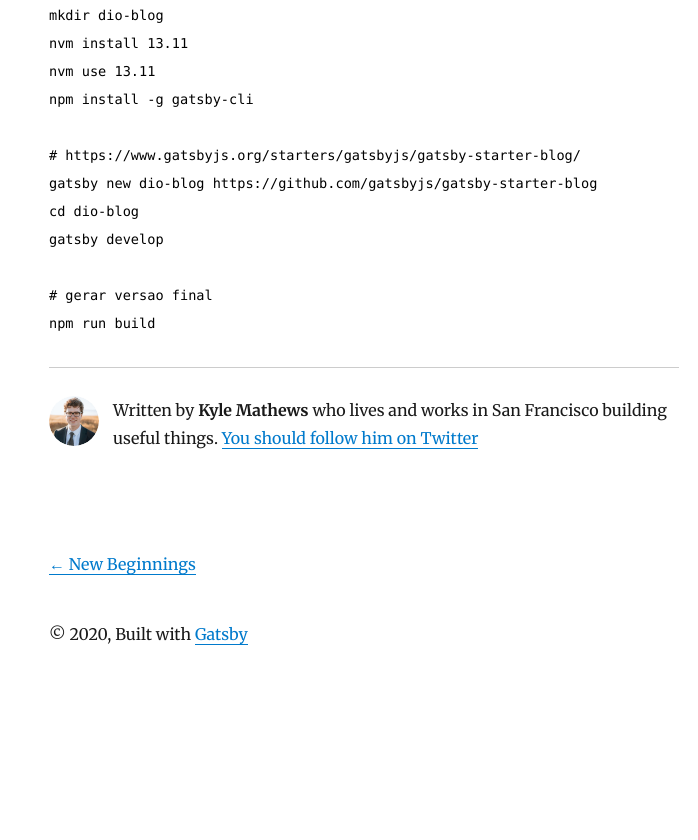
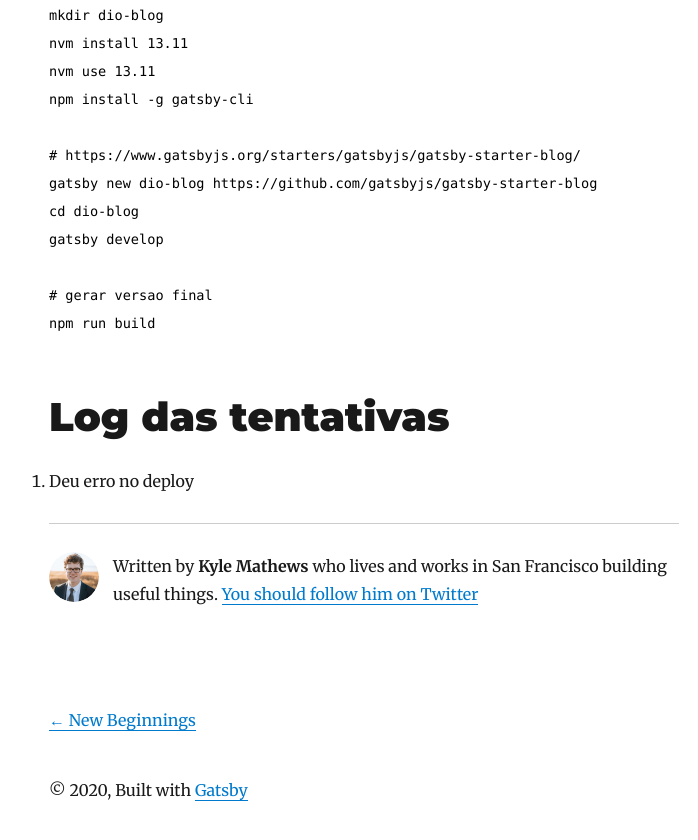
Before and after one commit to igorferreira/dio-blog, a Gatsby site: page /Primeiro-Post/ in a window 1280 px wide. Shown: the part 550-1390 px from the top of the page, without its empty margins (276-974 px from the left). Before the commit the page ends 1240 px from the top, so only its background shows below. Built offline with nearby package versions, Linux system fonts and the light colour scheme; Gatsby itself is replaced by a stand-in of ours; some packages are replaced by stand-ins of ours; code samples lack their colours.

Commit message:
mensagem para deploy

````diff
--- a/content/blog/Primeiro-Post/index.md
+++ b/content/blog/Primeiro-Post/index.md
@@ -27,3 +27,7 @@
 # gerar versao final
 npm run build
 ```
+
+# Log das tentativas
+
+1. Deu erro no deploy
````
